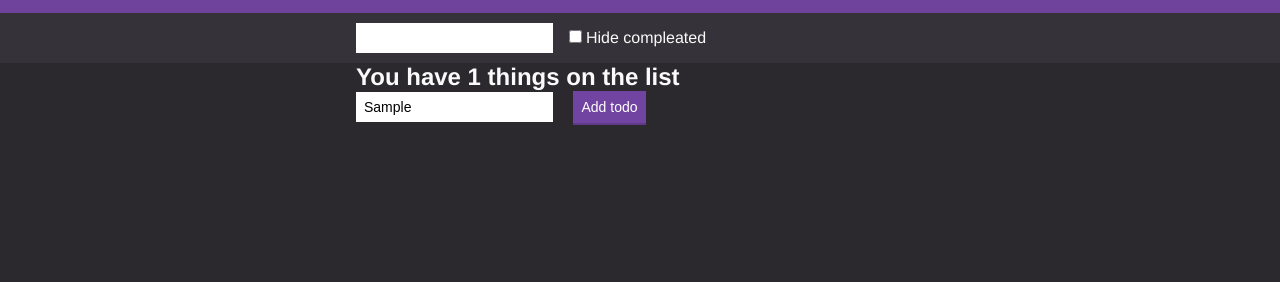
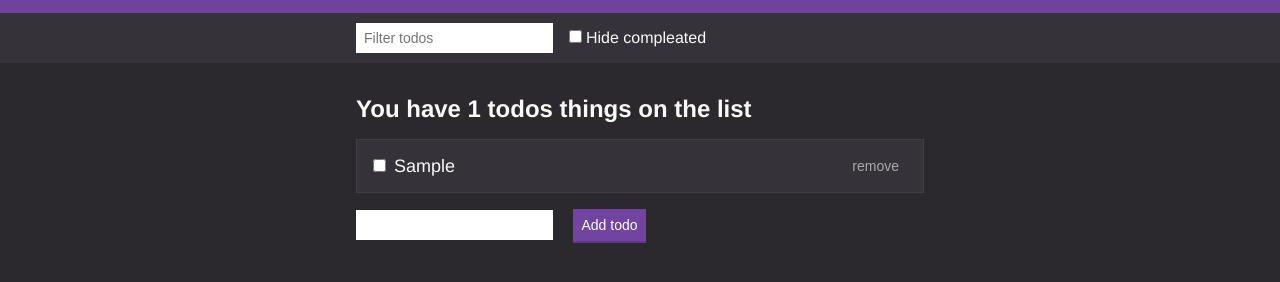
Before and after one commit to benita-laakso/JavaScriptBootcamp, a plain HTML site: page todo-app/index.html in a window 1280 px wide. Both pictures are taken after typing "Sample" into the empty fields and a click on the button "Add todo". Shown: the part 78-360 px from the top of the page. Drawn offline with Linux system fonts and the light colour scheme.

Commit message:
Fixed issues on To-do App

```diff
--- a/todo-app/index.html
+++ b/todo-app/index.html
@@ -3,12 +3,11 @@
 <head>
     <meta charset="UTF-8">
     <meta name="viewport" content="width=device-width, initial-scale=1.0">
-    <title>Todo  App</title>
+    <title>To-do App</title>
     <link rel="stylesheet" href="/styles/styles.css">
     <link rel="icon" href="/images/favicon.png">
 </head>
 <body>
-
     <div class="header">
         <div class="container">
 <h1 class="header__title">ToDo App</h1>
@@ -17,30 +16,28 @@
     </div>
 
     <div class="actions">
-
         <div class="actions__container">
-
-   <input id="serch-text" class="input">
+   <input id="serch-text" class="input" type="text" placeholder="Filter todos">
   <!--
-
-    <label  for="hide-comleated" class="checkbox">Hide compleated </label>
+ <label  for="hide-comleated" class="checkbox">Hide compleated </label>
       <input type="checkbox" id="hide-comleated">
 
   -->
-
   <label class="checkbox">
     <input type="checkbox" id="hide-comleated">Hide compleated
   </label>
         </div>
     </div>
+
    <div class="container">
-
     <div id="todos"></div>
     <form id="new-todo">
-        <input type="text" class="input" placeholder="Somthing to do" id="form-input" name="text">
+        <!-- id="form-input"   this was on the input field-->
+        <input type="text" class="input" placeholder="Something to do" name="text">
         <button class="button">
             Add todo
         </button>
+        </form>
 </div>
 
 
--- a/todo-app/scripts/todo-app.js
+++ b/todo-app/scripts/todo-app.js
@@ -23,7 +23,7 @@ if (text.length > 0){
 
   todos.push({
     id:uuidv4(),
-    text,
+    text:text,
     compleated: false
   })
   saveTodos(todos) // Passing in todos array
--- a/todo-app/scripts/todo-function.js
+++ b/todo-app/scripts/todo-function.js
@@ -1,11 +1,12 @@
 'use strict'
 
-//fetch existing todos from localStorage
+//Fetch existing todos from localStorage
 const getSavedTodos = () => {
     const todosJSON = localStorage.getItem('todos')//Reading data from localStorage
-    try{return todosJSON ? JSON.parse(todosJSON): [] // Taking our string and getting back an arrays
+    try{
+        return todosJSON ? JSON.parse(todosJSON): [] // Taking our string and getting back an arrays
         //return todosJSON !== null ? JSON.parse(todosJSON): [] /// Same code longer version
-    }catch(e){
+    } catch (e) {
         return []
     }
 }
@@ -18,43 +19,50 @@ const saveTodos = (todos) => {
 ///Remove todo by id
 const removeTodo = (id) => {
     const todoIndex = todos.findIndex((todo) => todo.id === id)
+
     if(todoIndex > -1){
         todos.splice(todoIndex, 1)
     }
-
 }
 
 //Toggle the compleated value for a given todo
 const toggleTodo = (id) => {
     const todo = todos.find((todo)=> todo.id === id)
-    if(todo){ // If todo exists set its compleated value
+
+    if( todo) { // If todo exists set its compleated value
         todo.compleated = !todo.compleated
-
-
     }
 }
 
 //Render todos
 
-const renderTodos = (todos,filters) => {
-
-    const filterdTodos = todos.filter( (todo) =>{
-      let serchTextMatch = todo.text.toLowerCase().includes(filters.serchText.toLowerCase())
-      let hideCompleatedMatch = !filters.hideCompleated || !todo.compleated
+const renderTodos = (todos, filters) => {
+    const todoEl = document.querySelector('#todos')
+    const filterdTodos = todos.filter((todo) => {
+      const serchTextMatch = todo.text.toLowerCase().includes(filters.serchText.toLowerCase())
+      const hideCompleatedMatch = !filters.hideCompleated || !todo.compleated
 
       return serchTextMatch && hideCompleatedMatch
     })
 
-    const incompleteTodos = filterdTodos.filter((todo) =>  !todo.compleated )
+    const incompleteTodos = filterdTodos.filter((todo) =>  !todo.compleated)
 
-  document.querySelector('#todos').innerHTML =''
- document.querySelector('#todos').appendChild(generateSummeryDOM(incompleteTodos))
+  todoEl.innerHTML = ''
+ todoEl.appendChild(generateSummeryDOM(incompleteTodos))
 
-filterdTodos.forEach((todo) => {
-    document.querySelector('#todos').appendChild(generateTodoDOM(todo))
-
+    //If there are no todos we will rener a pharagraph
+if (filterdTodos.length > 0)   {
+ //if ther are Todos we are rendering them with tihis code
+ filterdTodos.forEach((todo) => {
+    todoEl.appendChild(generateTodoDOM(todo))
 })
-
+}
+else{
+    const messageEl = document.createElement('p')
+messageEl.classList.add('empty-message')
+messageEl.textContent = 'No to-dos'
+todoEl.appendChild(messageEl)
+}
 }
 //Get the DOM element for the individual note
 const generateTodoDOM = (todo) => {
@@ -67,11 +75,11 @@ const generateTodoDOM = (todo) => {
     //Setup todo checkbox
     checkbox.setAttribute('type','checkbox')
     checkbox.checked = todo.compleated
-    contaierEl.appendChild(checkbox)
-    checkbox.addEventListener('change',()=>{
+    containerEl.appendChild(checkbox)
+    checkbox.addEventListener('change',() =>{
         toggleTodo(todo.id)
         saveTodos(todos)
-        renderTodos(todos,filters)
+        renderTodos(todos, filters)
     })
 
 //Setup the todo text
@@ -97,9 +105,11 @@ removeButton.addEventListener('click',() =>{
     return todoEl
 }
 
-//////
+//////Gett the DOM elements for list summery
 const generateSummeryDOM = (incompleteTodos) => {
-    const summery = document.createElement('h2')
-    summery.textContent =`You have ${incompleteTodos.length} things on the list`
-    return summery
+    const summary = document.createElement('h2')
+    const plural = incompleteTodos.length === 1 ? '' :'s'
+    summary.classList.add('list-title')
+    summary.textContent =`You have ${incompleteTodos.length} todos${plural} things on the list`
+    return summary
 }
```
